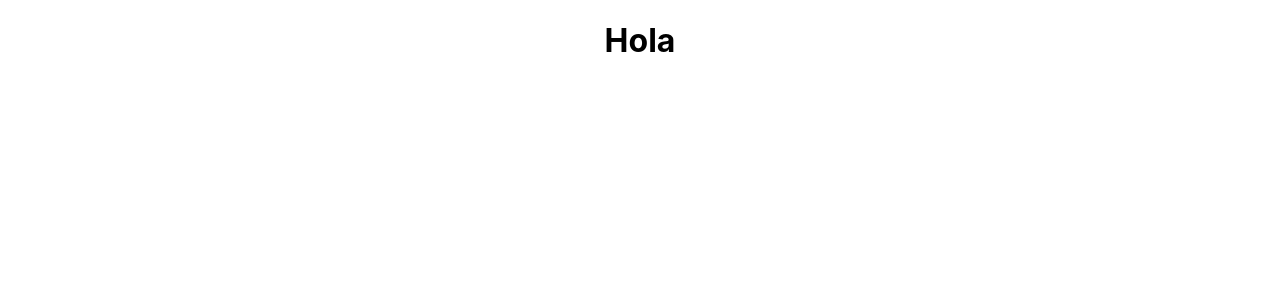
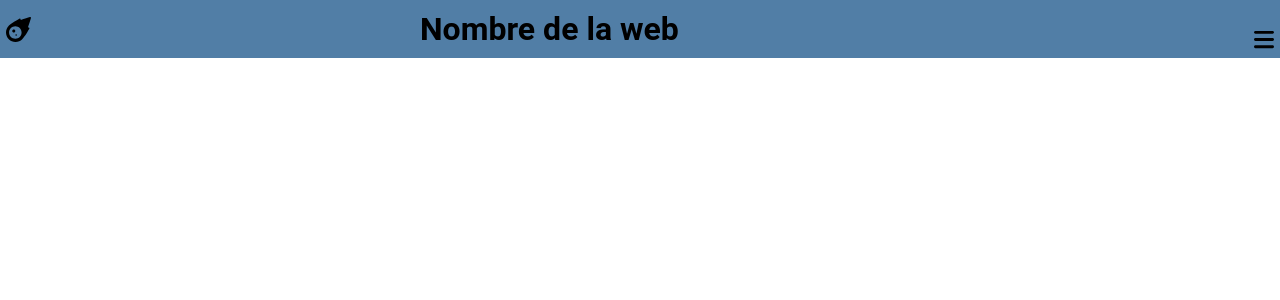
Before and after one commit to creator-krixus/hackatonFrontend, a React (Create React App) app: page / in a window 1280 px wide. Shown: the top 300 px of the page. Built offline with nearby package versions, Linux system fonts and the light colour scheme.

Commit message:
Feature: Create header

```diff
--- a/src/App.css
+++ b/src/App.css
@@ -1,5 +1,8 @@
 .App {
   text-align: center;
+  font-size: 62.5%;
+  font-family: 'Roboto', sans-serif;
+  min-width: 320px;
 }
 
 .App-logo {
--- a/src/App.jsx
+++ b/src/App.jsx
@@ -1,9 +1,10 @@
 import './App.css';
+import Header from './components/header/Header';
 
 function App() {
   return (
     <div className="App">
-      <h1>Hola</h1>
+      <Header/>
     </div>
   );
 }
--- a/src/components/header/Header.css
+++ b/src/components/header/Header.css
@@ -0,0 +1,52 @@
+* {
+    box-sizing: border-box;
+    margin: 0;
+    padding: 0;
+}
+
+/* html {
+    font-size: 62.5%;
+    font-family: 'Roboto', sans-serif;
+} */
+
+:root {
+    --light-green: #CCD9BF;
+    --dark-green: #507445;
+    --light-blue: #B6D6F2;
+    --dark-blue: #517EA6;
+    --light-pink: #FFB5B5;
+    --dark-pink: #FF7878;
+    --turquoise: #37A6A6;
+    --beige: #F2DCC2;
+    --sm: 1.2rem;
+    --md: 1.6rem;
+    --lg: 2.2rem;
+}
+
+/* body {
+    min-width: 320px;
+} */
+
+.navbar {
+    display: grid;
+    grid-template-columns: 0.5fr 2fr 1fr;
+    padding: 10px 6px 10px 6px;
+    background-color: var(--dark-blue);
+    align-items: center;
+    margin: 0;
+}
+
+h1 {
+    font-size: 2rem;
+}
+
+.navbar-logo {
+    width: 25px;
+    height: 25px;
+}
+
+.navbar-menu {
+    width: 20px;
+    height: 20px;
+    place-self: end;
+}
--- a/src/components/header/Header.jsx
+++ b/src/components/header/Header.jsx
@@ -1,9 +1,21 @@
 import React from 'react'
+import menu from '../../assets/image/bars-solid.svg'
+import icon from '../../assets/image/meteor-solid.svg'
+import './Header.css'
 
 export default function Header() {
     return (
         <div>
-            <h1>Header</h1>
+            <nav className="navbar">
+            <div className="navbar-logo">
+                <a href="/"><img src={icon} alt="Logo" className="navbar-logo"/>
+                </a>
+            </div>
+            <h1>Nombre de la web</h1>
+            <div className="navbar-menu">
+                <img src={menu} alt="menu" />
+            </div>
+        </nav>
         </div>
     )
 }
```
Also changed, not shown: src/assets/image/bars-solid.svg (added), src/assets/image/meteor-solid.svg (added).
